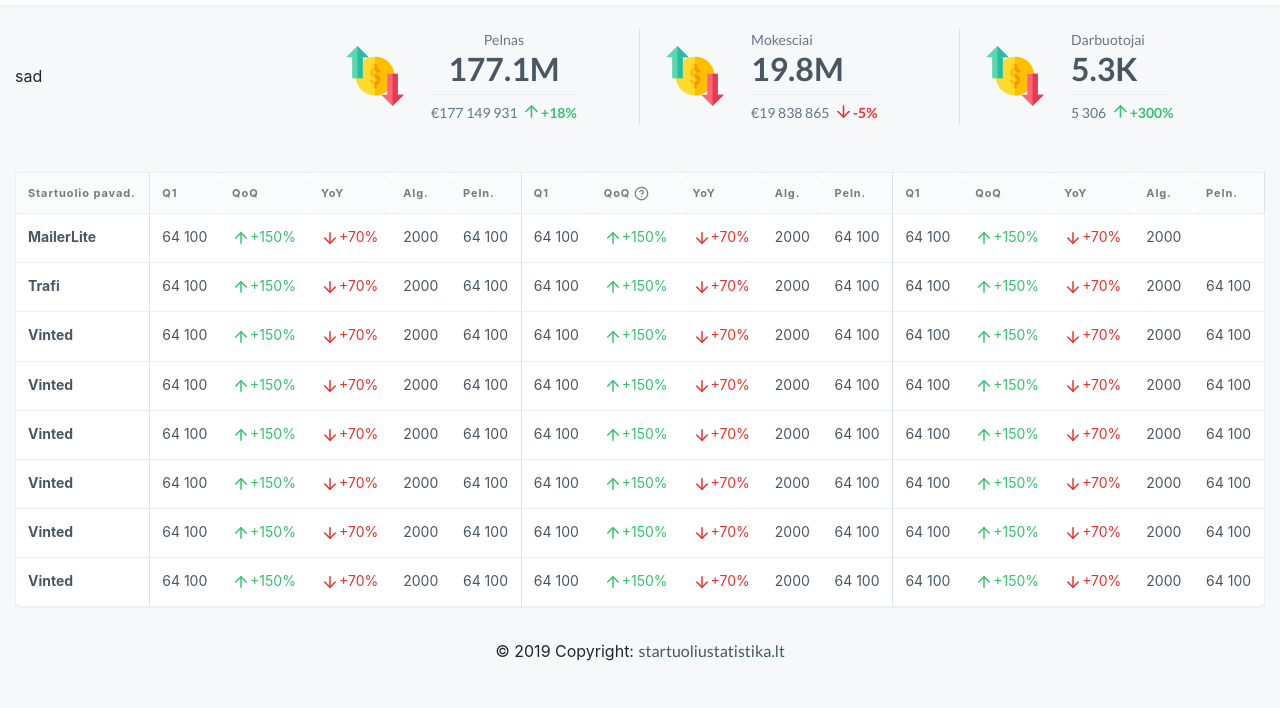
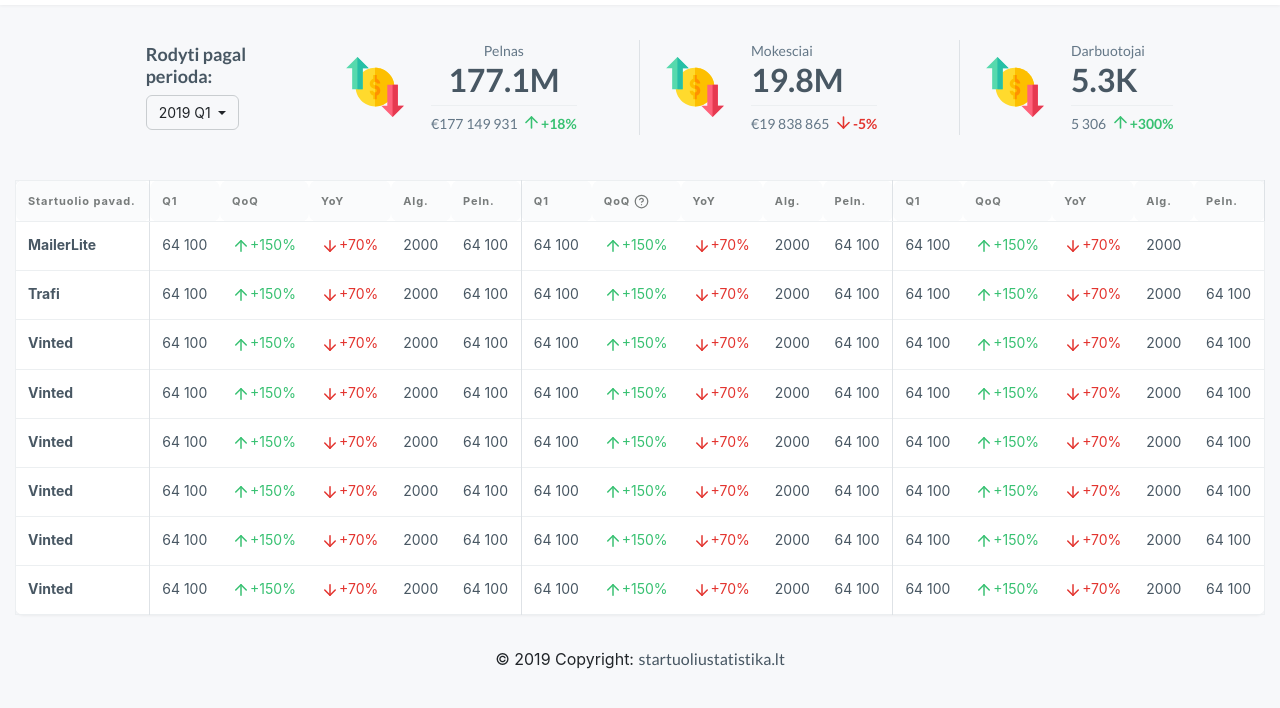
Before and after one commit to arthurleonov/startuoliu-stats, a website: page index.html in a window 1280 px wide. Shown: the part 56-764 px from the top of the page. Drawn offline with nearby package versions, Linux system fonts and the light colour scheme.

Commit message:
header fix

```diff
--- a/assets/scss/overall_stats.scss
+++ b/assets/scss/overall_stats.scss
@@ -1,3 +1,24 @@
+
+.overall_stats {
+    margin: 35px 0px 45px 0px;
+    .left-filter {
+
+        h2 {
+            font-size: 18px;
+        }
+        .dropdown-toggle {
+            border: 1px solid #c9cdd0;
+            border-radius: 6px;
+            font-size: 14px;
+            &:hover {
+                background: #f2f2f3;
+            }
+        }
+        .dropdown-item {
+            font-size: 14px;
+        }
+    }
+}
 .overall_stats {
 
     img {
--- a/index.html
+++ b/index.html
@@ -39,12 +39,24 @@
             </ul>
         </div>
     </nav>
-    <div class="container-fluid overall_stats mt-4 mb-5">
+    <div class="container-fluid overall_stats">
 
         <div class="row align-items-center">
 
-            <div class="col-md-3">
-                sad
+            <div class="col-md-2 offset-md-1">
+                <div class="left-filter pl-4">
+                        <h2>Rodyti pagal perioda:</h2>
+                        <div class="dropdown">
+                                <button class="btn dropdown-toggle" type="button" id="dropdownMenuButton" data-toggle="dropdown" aria-haspopup="true" aria-expanded="false">
+                                  2019 Q1
+                                </button>
+                                <div class="dropdown-menu" aria-labelledby="dropdownMenuButton">
+                                  <a class="dropdown-item" href="#">Action</a>
+                                  <a class="dropdown-item" href="#">Another action</a>
+                                  <a class="dropdown-item" href="#">Something else here</a>
+                                </div>
+                              </div>
+                </div>
             </div>
 
             <div class="col-md-3 text-center border-right">
```
Also changed, not shown: assets/css/app.css, dist/assets/css/app.min.css.
